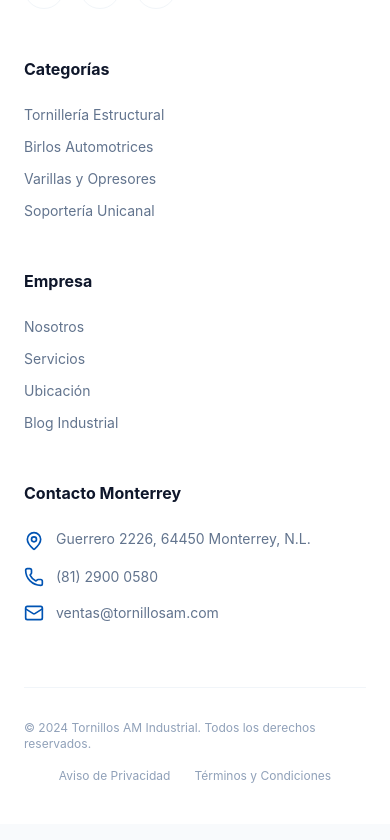
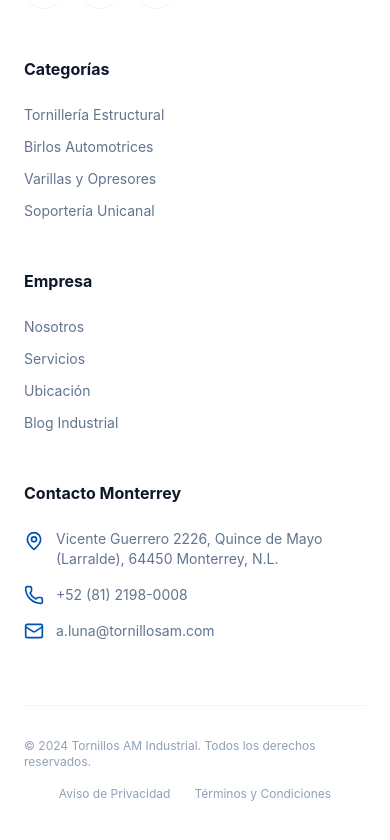
Before and after one commit to stefanoalexeibot/tornillosam, a React (Vite) app: page / in a window 390 px wide. Shown: the part 7684-8524 px from the top of the page. Built offline with nearby package versions, Linux system fonts and the light colour scheme.

Commit message:
chore: update real contact info - phone, email, address and Google Maps embed

```diff
--- a/src/components/Footer.tsx
+++ b/src/components/Footer.tsx
@@ -55,16 +55,16 @@
               <li className="flex items-start gap-3">
                 <MapPin className="w-5 h-5 text-primary shrink-0 mt-0.5" />
                 <span className="text-sm text-slate-500">
-                  Guerrero 2226, 64450 Monterrey, N.L.
+                  Vicente Guerrero 2226, Quince de Mayo (Larralde), 64450 Monterrey, N.L.
                 </span>
               </li>
               <li className="flex items-center gap-3">
                 <Phone className="w-5 h-5 text-primary shrink-0" />
-                <span className="text-sm text-slate-500">(81) 2900 0580</span>
+                <span className="text-sm text-slate-500">+52 (81) 2198-0008</span>
               </li>
               <li className="flex items-center gap-3">
                 <Mail className="w-5 h-5 text-primary shrink-0" />
-                <span className="text-sm text-slate-500">ventas@tornillosam.com</span>
+                <span className="text-sm text-slate-500">a.luna@tornillosam.com</span>
               </li>
             </ul>
           </div>
--- a/src/components/WhatsAppButton.tsx
+++ b/src/components/WhatsAppButton.tsx
@@ -2,8 +2,8 @@
 import { Button } from "@/components/ui/button";
 
 export function WhatsAppButton() {
-  const phoneNumber = "528112345678"; // Replace with actual number
-  const message = "Hola! Vengo desde el sitio web de Tornillos AM y me gustaría solicitar información técnica.";
+  const phoneNumber = "528121980008"; // Tornillos AM
+  const message = "Hola Tornillos AM! Vengo desde su sitio web y me gustaría recibir asesoría técnica.";
   const whatsappUrl = `https://wa.me/${phoneNumber}?text=${encodeURIComponent(message)}`;
 
   return (
--- a/src/pages/ContactPage.tsx
+++ b/src/pages/ContactPage.tsx
@@ -13,8 +13,7 @@
   Send,
   MessageCircle,
   Linkedin,
-  Facebook,
-  ArrowRight
+  Facebook
 } from "lucide-react";
 
 export default function ContactPage() {
@@ -84,9 +83,9 @@
               <div className="space-y-10 py-6">
                 <div className="grid grid-cols-1 md:grid-cols-2 gap-6">
                   {[
-                    { title: "Ventas y Soporte", value: "+52 (81) 1234-5678", icon: Phone, color: "text-blue-500" },
-                    { title: "WhatsApp Directo", value: "81 2233-4455", icon: MessageCircle, color: "text-green-500" },
-                    { title: "Correo Oficial", value: "ventas@tornillosam.com", icon: Mail, color: "text-primary" },
+                    { title: "Ventas y Soporte", value: "+52 (81) 2198-0008", icon: Phone, color: "text-blue-500" },
+                    { title: "WhatsApp Directo", value: "+52 81 2198 0008", icon: MessageCircle, color: "text-green-500" },
+                    { title: "Correo Oficial", value: "a.luna@tornillosam.com", icon: Mail, color: "text-primary" },
                     { title: "Horarios", value: "Lun - Vie: 8am - 6pm", icon: Clock, color: "text-slate-900" }
                   ].map((item, idx) => (
                     <Card key={idx} className="bg-white border-none shadow-sm rounded-3xl p-6 group cursor-pointer hover:shadow-xl transition-all duration-300">
@@ -111,20 +110,23 @@
                     <div>
                       <h3 className="text-lg font-black text-slate-900">Nuestra Planta</h3>
                       <p className="text-slate-500 text-sm leading-relaxed">
-                        Av. Industrial Monterrey #450, <br />
-                        Col. Los Parques, Santa Catarina, N.L. CP 66367
+                        Vicente Guerrero 2226, Quince de Mayo (Larralde),<br />
+                        64450 Monterrey, N.L.
                       </p>
                     </div>
                   </div>
 
-                  {/* Fake Map Placeholder */}
-                  <div className="aspect-video w-full bg-slate-100 rounded-3xl overflow-hidden relative group cursor-pointer">
-                    <img src="https://images.unsplash.com/photo-1526778548025-fa2f459cd5c1?auto=format&fit=crop&q=80&w=1000" className="w-full h-full object-cover opacity-60 grayscale group-hover:grayscale-0 transition-all duration-500" alt="Mapa" />
-                    <div className="absolute inset-0 flex items-center justify-center">
-                      <Button variant="secondary" className="bg-white text-slate-900 font-black shadow-2xl rounded-2xl gap-2">
-                        Abrir en Google Maps <ArrowRight className="w-4 h-4" />
-                      </Button>
-                    </div>
+                  {/* Google Maps Embed */}
+                  <div className="w-full rounded-3xl overflow-hidden" style={{height: '280px'}}>
+                    <iframe
+                      src="https://www.google.com/maps/embed?pb=!1m18!1m12!1m3!1d3595.2827100086574!2d-100.31368468831434!3d25.695062077299536!2m3!1f0!2f0!3f0!3m2!1i1024!2i768!4f13.1!3m3!1m2!1s0x866295c8aadc8b43%3A0x819df94d6b8868bf!2sTornillos%20AM%20SA%20de%20CV!5e0!3m2!1ses-419!2smx!4v1773355754970!5m2!1ses-419!2smx"
+                      width="100%"
+                      height="100%"
+                      style={{border: 0}}
+                      allowFullScreen
+                      loading="lazy"
+                      referrerPolicy="no-referrer-when-downgrade"
+                    />
                   </div>
                 </div>
 
```
